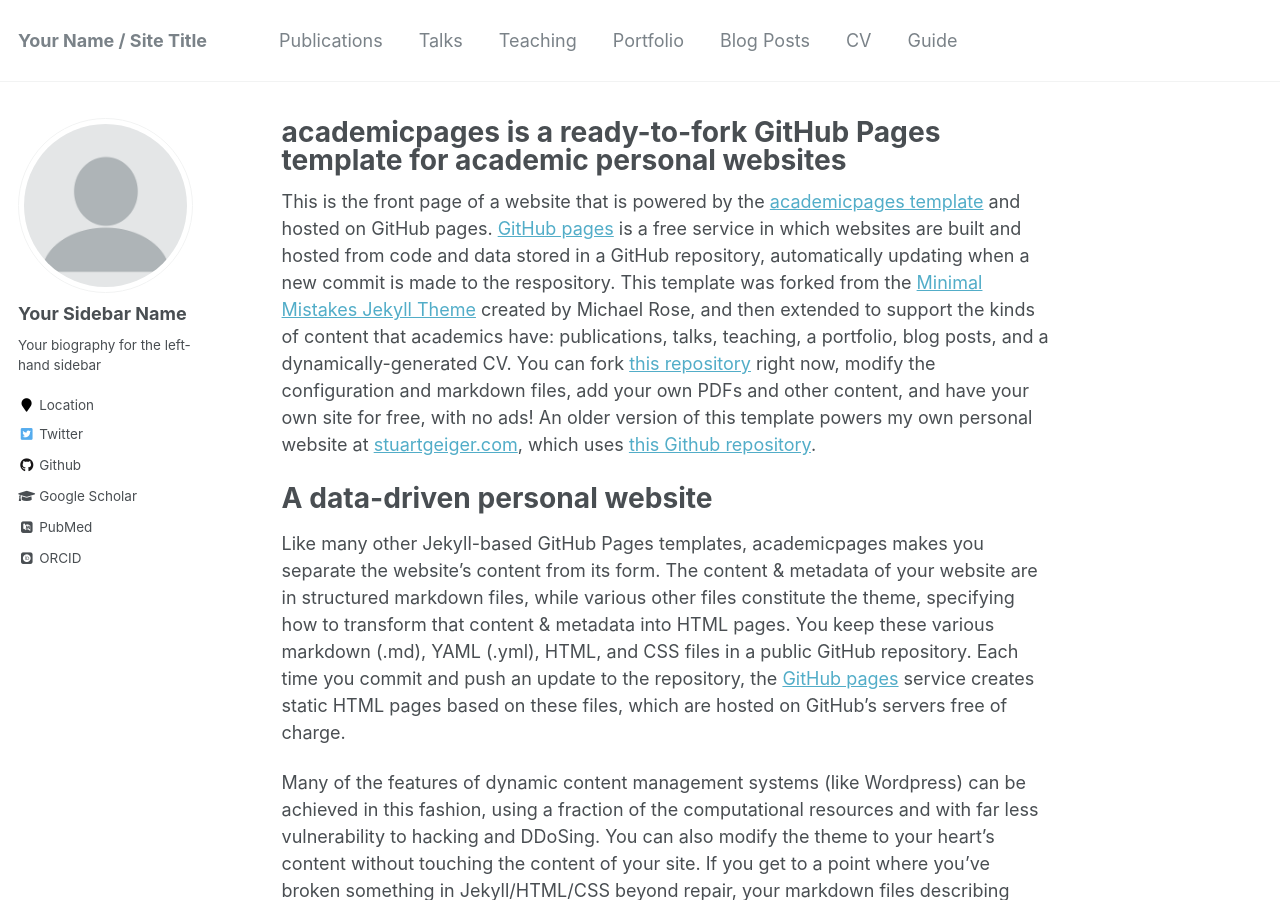
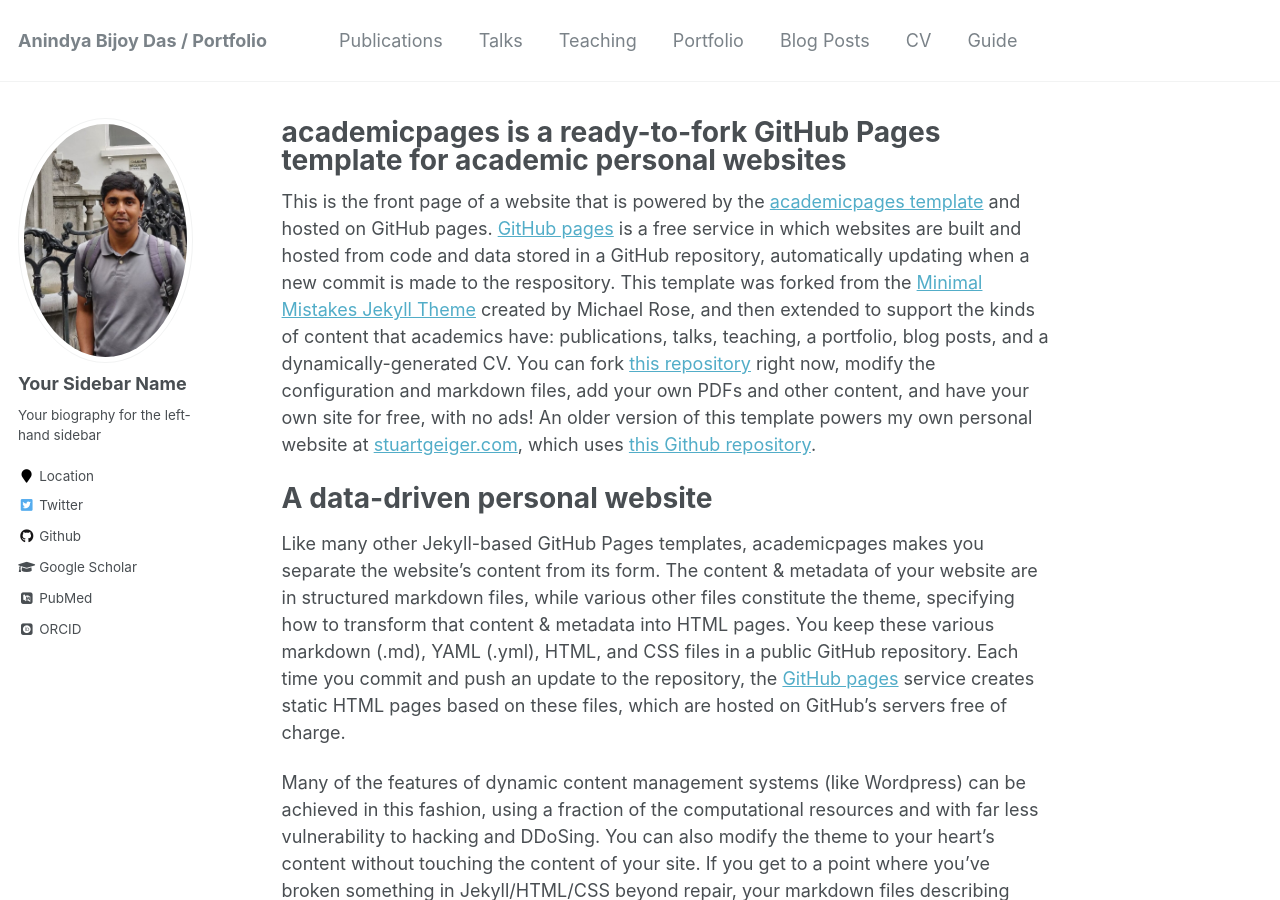
Before and after one commit to anindyabijoydas/portfolio, a Jekyll site: the page built from _pages/about.md, in a window 1280 px wide and 900 px high. Built offline with Jekyll 4.4.1, drawn with Linux system fonts in a browser that asks for light colours; some web fonts are replaced.

Commit message:
Update _config.yml

```diff
--- a/_config.yml
+++ b/_config.yml
@@ -7,7 +7,7 @@
 
 # Site Settings
 locale                   : "en-US"
-title                    : "Your Name / Site Title"
+title                    : "Anindya Bijoy Das / Portfolio"
 title_separator          : "-"
 name                     : &name "Your Name"
 description              : &description "personal description"
@@ -81,7 +81,7 @@ analytics:
 # Site Author
 author:
   name             : "Your Sidebar Name"
-  avatar           : "profile.png"
+  avatar           : "anindya.jpeg"
   bio              : "Your biography for the left-hand sidebar"
   location         : "Location"
   employer         :
```
